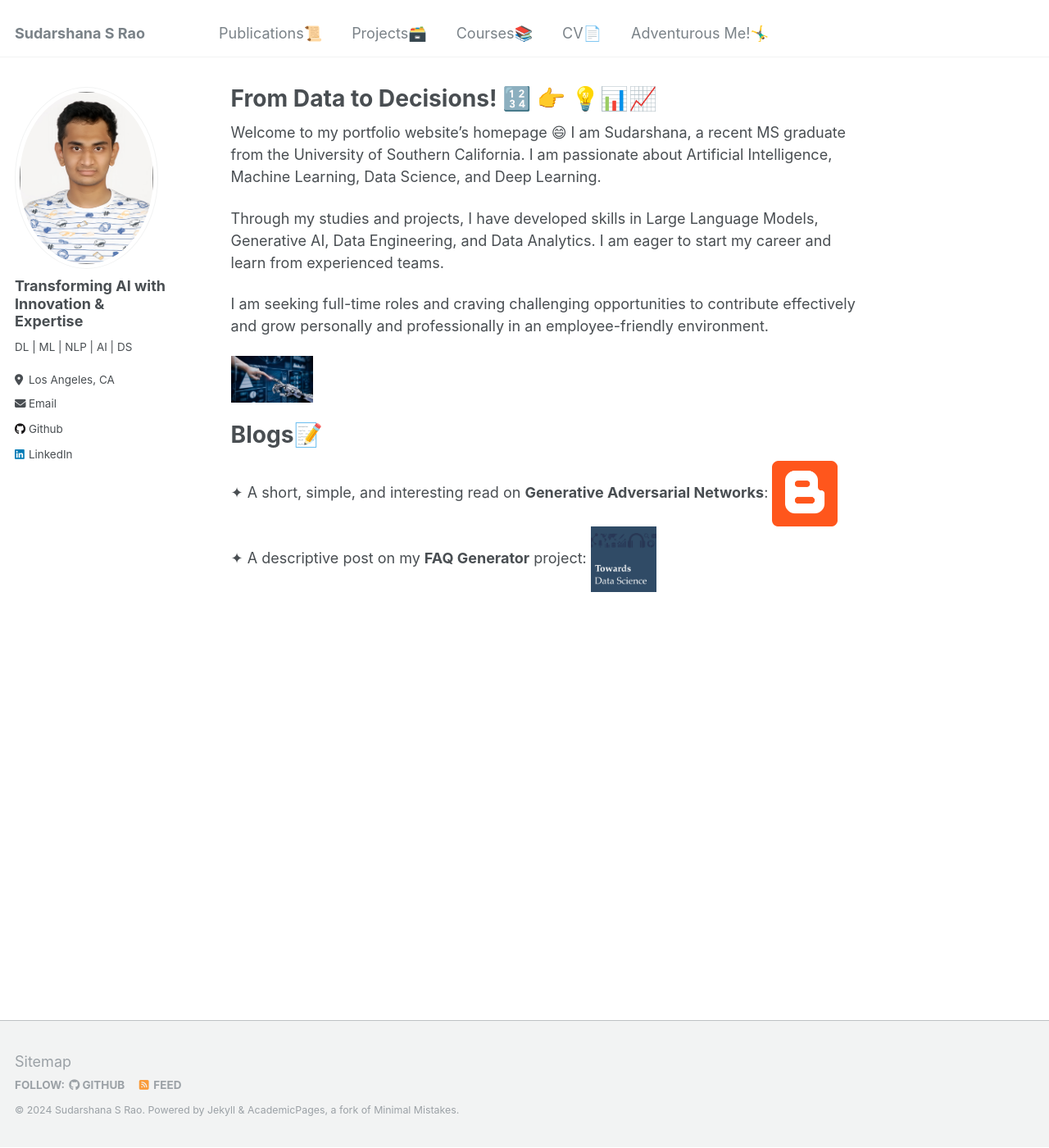
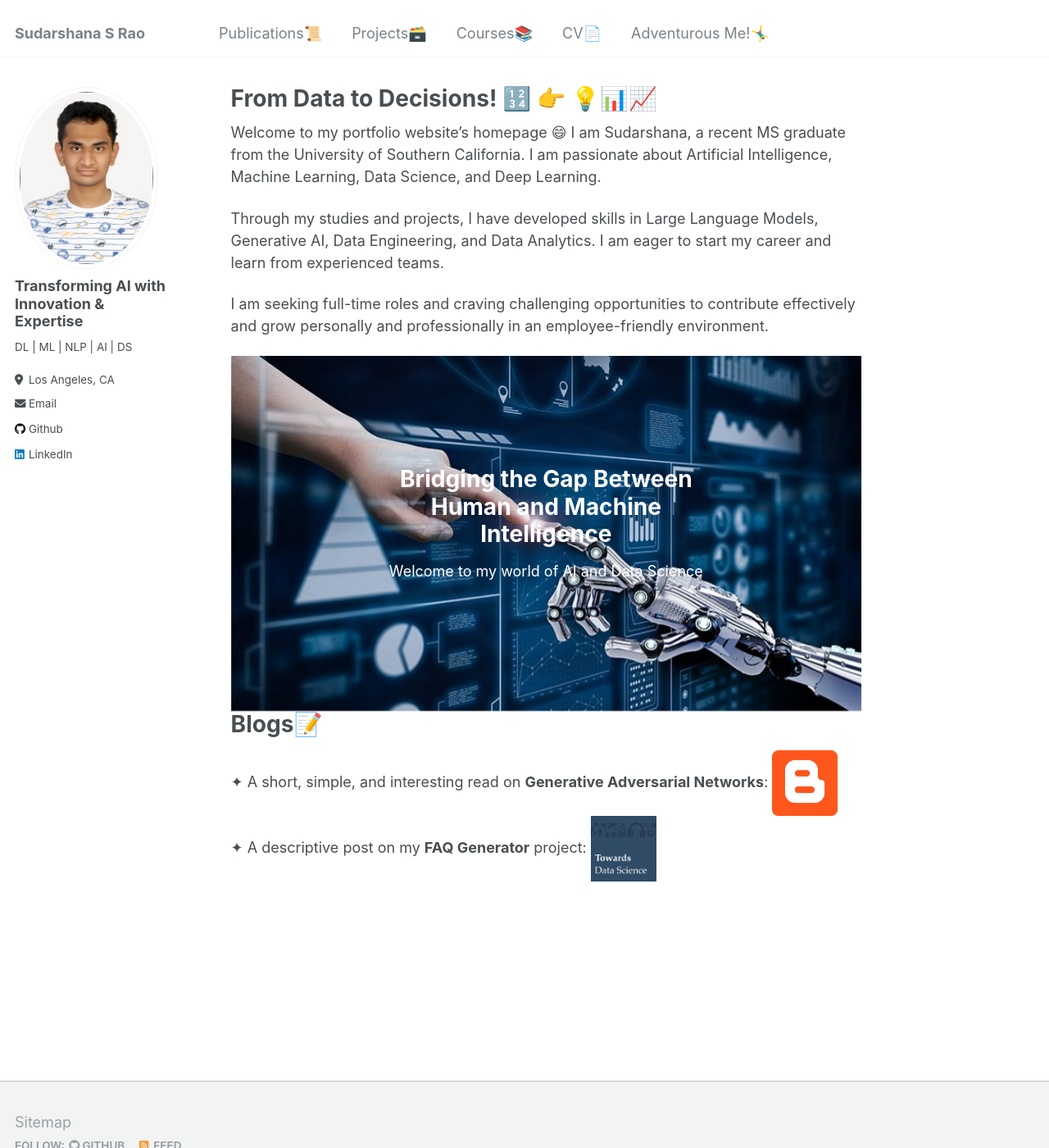
Before and after one commit to SudarshanaSRao/SudarshanaSRao.github.io, a Jekyll site: the page built from _pages/about.md, in a window 1280 px wide and 1400 px high. Shown: the whole window at 82% size. Built offline with Jekyll 4.4.1, drawn with Linux system fonts in a browser that asks for light colours.

Commit message:
Update about.md

```diff
--- a/_pages/about.md
+++ b/_pages/about.md
@@ -14,7 +14,39 @@ Through my studies and projects, I have developed skills in Large Language Model
 
 I am seeking full-time roles and craving challenging opportunities to contribute effectively and grow personally and professionally in an employee-friendly environment.
 
-<img src="/images/MLDL.jpg" height="50px" width="100px">
+<div class="hero-section">
+  <img src="/images/MLDL.jpg" class="fade-in" alt="AI and Human Interaction">
+  <div class="hero-text">
+    <h1>Bridging the Gap Between Human and Machine Intelligence</h1>
+    <p>Welcome to my world of AI and Data Science</p>
+  </div>
+</div>
+<style>
+.hero-section {
+  position: relative;
+  text-align: center;
+  color: white;
+}
+.hero-section img {
+  width: 100%;
+  height: auto;
+}
+.hero-text {
+  position: absolute;
+  top: 50%;
+  left: 50%;
+  transform: translate(-50%, -50%);
+}
+.fade-in {
+  opacity: 0;
+  animation: fadeIn 2s forwards;
+}
+@keyframes fadeIn {
+  to {
+    opacity: 1;
+  }
+}
+</style>
 
 # Blogs📝
 <div class="flexcontainer">
```
